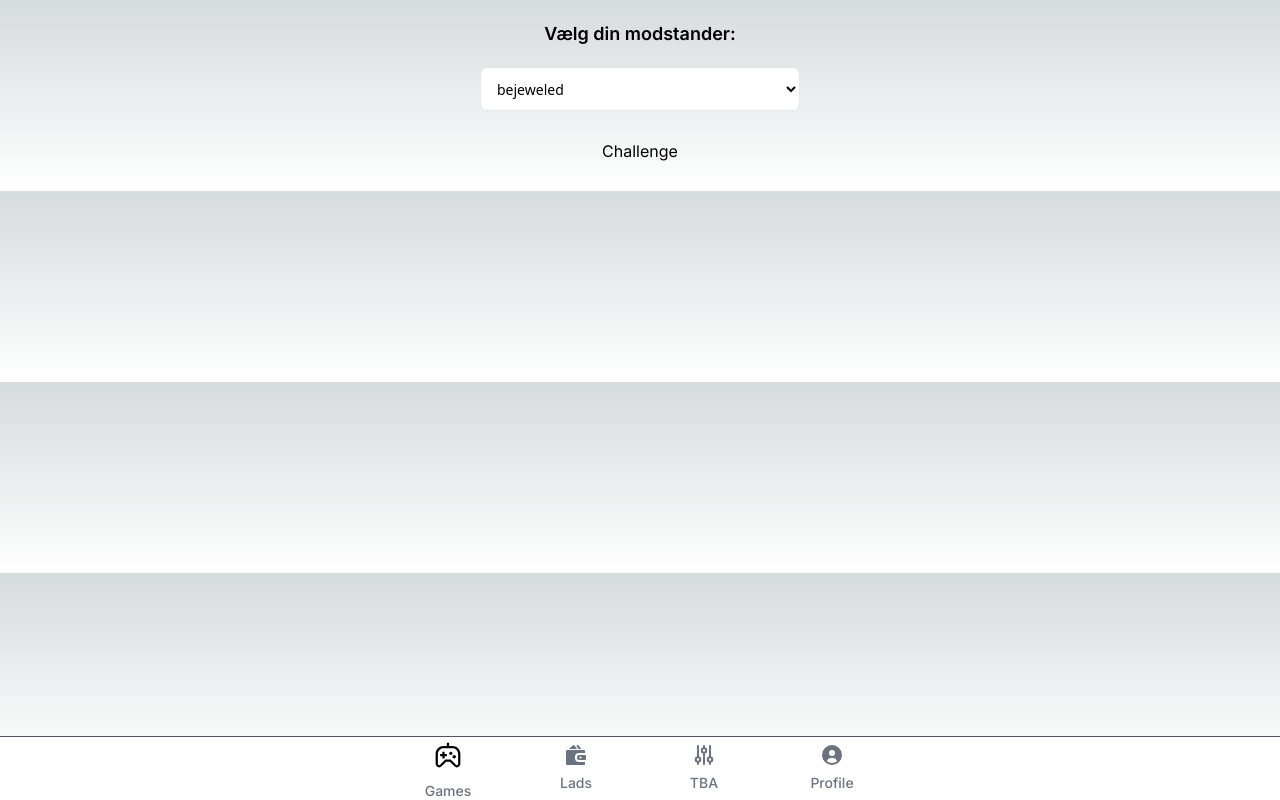
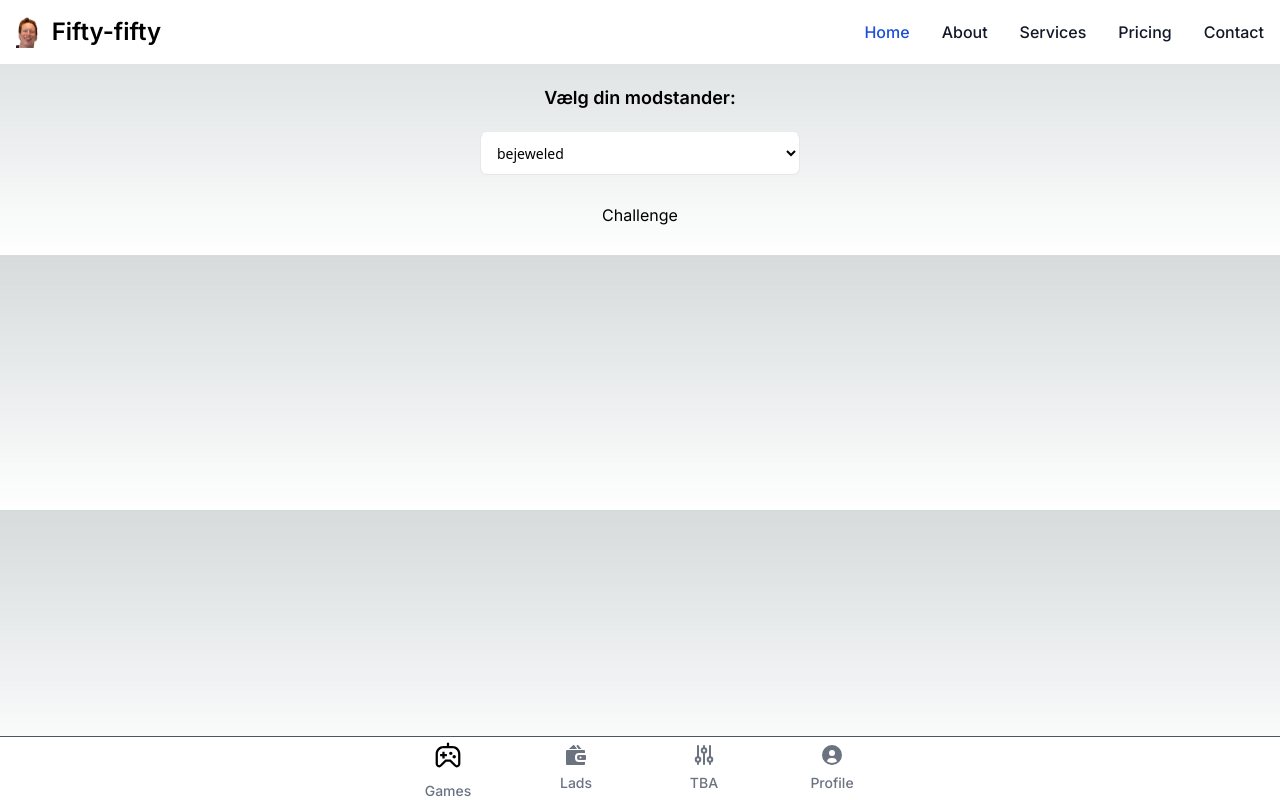
Before and after one commit to Fiedler12/betting-app, a Next.js app: page /games/fiftyfifty in a window 1280 px wide. Built offline with nearby package versions, Linux system fonts and the light colour scheme.

Commit message:
Now we have a dice. Soon time for backend work

```diff
--- /dev/null
+++ b/src/app/components/topNavbar.tsx
@@ -0,0 +1,86 @@
+export default function TopNavbar(title: string, backpath: string) {
+  return (
+    <nav className="bg-white border-gray-200 dark:bg-gray-900">
+      <div className="max-w-screen-xl flex flex-wrap items-center justify-between mx-auto p-4">
+        <a
+          href={backpath}
+          className="flex items-center space-x-3 rtl:space-x-reverse"
+        >
+          <img src="/lad-face.png" className="h-8" alt="Flowbite Logo" />
+          <span className="self-center text-2xl font-semibold whitespace-nowrap dark:text-white">
+            {title}
+          </span>
+        </a>
+        <button
+          data-collapse-toggle="navbar-default"
+          type="button"
+          className="inline-flex items-center p-2 w-10 h-10 justify-center text-sm text-gray-500 rounded-lg md:hidden hover:bg-gray-100 focus:outline-none focus:ring-2 focus:ring-gray-200 dark:text-gray-400 dark:hover:bg-gray-700 dark:focus:ring-gray-600"
+          aria-controls="navbar-default"
+          aria-expanded="false"
+        >
+          <span className="sr-only">Open main menu</span>
+          <svg
+            className="w-5 h-5"
+            aria-hidden="true"
+            xmlns="http://www.w3.org/2000/svg"
+            fill="none"
+            viewBox="0 0 17 14"
+          >
+            <path
+              stroke="currentColor"
+              stroke-linecap="round"
+              stroke-linejoin="round"
+              stroke-width="2"
+              d="M1 1h15M1 7h15M1 13h15"
+            />
+          </svg>
+        </button>
+        <div className="hidden w-full md:block md:w-auto" id="navbar-default">
+          <ul className="font-medium flex flex-col p-4 md:p-0 mt-4 border border-gray-100 rounded-lg bg-gray-50 md:flex-row md:space-x-8 rtl:space-x-reverse md:mt-0 md:border-0 md:bg-white dark:bg-gray-800 md:dark:bg-gray-900 dark:border-gray-700">
+            <li>
+              <a
+                href="#"
+                className="block py-2 px-3 text-white bg-blue-700 rounded md:bg-transparent md:text-blue-700 md:p-0 dark:text-white md:dark:text-blue-500"
+                aria-current="page"
+              >
+                Home
+              </a>
+            </li>
+            <li>
+              <a
+                href="#"
+                className="block py-2 px-3 text-gray-900 rounded hover:bg-gray-100 md:hover:bg-transparent md:border-0 md:hover:text-blue-700 md:p-0 dark:text-white md:dark:hover:text-blue-500 dark:hover:bg-gray-700 dark:hover:text-white md:dark:hover:bg-transparent"
+              >
+                About
+              </a>
+            </li>
+            <li>
+              <a
+                href="#"
+                className="block py-2 px-3 text-gray-900 rounded hover:bg-gray-100 md:hover:bg-transparent md:border-0 md:hover:text-blue-700 md:p-0 dark:text-white md:dark:hover:text-blue-500 dark:hover:bg-gray-700 dark:hover:text-white md:dark:hover:bg-transparent"
+              >
+                Services
+              </a>
+            </li>
+            <li>
+              <a
+                href="#"
+                className="block py-2 px-3 text-gray-900 rounded hover:bg-gray-100 md:hover:bg-transparent md:border-0 md:hover:text-blue-700 md:p-0 dark:text-white md:dark:hover:text-blue-500 dark:hover:bg-gray-700 dark:hover:text-white md:dark:hover:bg-transparent"
+              >
+                Pricing
+              </a>
+            </li>
+            <li>
+              <a
+                href="#"
+                className="block py-2 px-3 text-gray-900 rounded hover:bg-gray-100 md:hover:bg-transparent md:border-0 md:hover:text-blue-700 md:p-0 dark:text-white md:dark:hover:text-blue-500 dark:hover:bg-gray-700 dark:hover:text-white md:dark:hover:bg-transparent"
+              >
+                Contact
+              </a>
+            </li>
+          </ul>
+        </div>
+      </div>
+    </nav>
+  );
+}
--- a/src/app/games/chance/page.tsx
+++ b/src/app/games/chance/page.tsx
@@ -1,9 +1,10 @@
 import ActionButton from "@/app/components/actionbutton";
+import TopNavbar from "@/app/components/topNavbar";
 
 export default function Chance() {
   return (
     <div>
-      <ActionButton />
+      {TopNavbar("Chancen", "/games")}
       <h1>Chancen</h1>
     </div>
   );
--- /dev/null
+++ b/src/app/games/dice/page.tsx
@@ -0,0 +1,16 @@
+"use client";
+import TopNavbar from "@/app/components/topNavbar";
+import Dice from "react-dice-roll";
+
+export default function () {
+  return (
+    <>
+      <div>{TopNavbar("Terning", "/games")}</div>
+      <div className=" flex items-center justify-center py-10">
+        <div className="">
+          <Dice size={100} />
+        </div>
+      </div>
+    </>
+  );
+}
--- a/src/app/games/fiftyfifty/page.tsx
+++ b/src/app/games/fiftyfifty/page.tsx
@@ -1,5 +1,6 @@
 "use client";
 import ActionButton from "@/app/components/actionbutton";
+import TopNavbar from "@/app/components/topNavbar";
 import { lads } from "@/app/components/users";
 import { setPriority } from "os";
 import { useEffect, useState } from "react";
@@ -9,6 +10,7 @@
   issued,
   accepted,
   playerReady,
+  declined,
 }
 
 export default function FiftyFifty() {
@@ -26,6 +28,8 @@
   {
     if (!challengeIssued) {
       return (
+        <div>
+          {TopNavbar("Fifty-fifty", "/games")}
           <div className="flex flex-col flex-row items-center h-full w-full">
             <div>
               <h1 className="px-5 py-5 font-semibold text-lg">
@@ -52,9 +56,10 @@
               </button>
             </div>
           </div>
+        </div>
       );
     } else {
-      return <h1>Challenge issued</h1>;
+      return <div>{TopNavbar("fifty", "/games")}</div>;
     }
   }
 }
--- a/src/app/games/page.tsx
+++ b/src/app/games/page.tsx
@@ -36,6 +36,15 @@
               problem.
             </p>
           </li>
+          <li
+            className="px-6 py-4"
+            onClick={(e) => handleReroute(e, "/games/dice")}
+          >
+            <div className="flex justify-between">
+              <span className="font-semibold text-lg">Terning</span>
+            </div>
+            <p className="text-gray-700">Mangler du en hurtig terning?</p>
+          </li>
         </ul>
       </div>
     </div>
--- a/src/app/login/page.tsx
+++ b/src/app/login/page.tsx
@@ -1,6 +1,6 @@
-"use client"
+"use client";
 import { useRouter } from "next/navigation";
-import { useState } from "react"
+import { useState } from "react";
 
 export default function Login() {
   const [username, setUsername] = useState("");
@@ -11,10 +11,12 @@
 
   const submit = async () => {
     setLoading(true);
-        await setTimeout(() => {console.log("Login started")}, 1000);
-        router.push("/home");
-    }
-    return(
+    await setTimeout(() => {
+      console.log("Login started");
+    }, 1000);
+    router.push("/games");
+  };
+  return (
     <div className="flex min-h-full flex-1 flex-col px-6 py-12 lg:px-8">
       <div className="sm:mx-auto sm:w-full sm:max-w-sm">
         <img
@@ -26,18 +28,21 @@
           Velkommen lads
         </h2>
       </div>
-        {!loading ?
+      {!loading ? (
         <div className="mt-10 sm:mx-auto sm:w-full sm:max-w-sm">
           <form className="space-y-6" action={submit}>
-            {failed &&
+            {failed && (
               <div>
                 <label className="block text-sm font-medium leading-6 text-red-500">
                   Wrong username or password
                 </label>
               </div>
-            }
+            )}
             <div>
-              <label htmlFor="email" className="block text-sm font-medium leading-6 text-black dark:text-white">
+              <label
+                htmlFor="email"
+                className="block text-sm font-medium leading-6 text-black dark:text-white"
+              >
                 Email address
               </label>
               <div className="mt-2">
@@ -46,7 +51,7 @@
                   name="email"
                   type="email"
                   autoComplete="email"
-                  onChange={e => setUsername(e.target.value)}
+                  onChange={(e) => setUsername(e.target.value)}
                   required
                   className="block w-full rounded-md border-0 py-1.5 text-gray-900 shadow-sm ring-1 ring-inset ring-gray-300 placeholder:text-gray-400 focus:ring-2 focus:ring-inset focus:ring-indigo-600 sm:text-sm sm:leading-6"
                 />
@@ -55,7 +60,10 @@
 
             <div>
               <div className="flex items-center justify-between">
-                <label htmlFor="password" className="block text-sm font-medium leading-6 text-black dark:text-white">
+                <label
+                  htmlFor="password"
+                  className="block text-sm font-medium leading-6 text-black dark:text-white"
+                >
                   Password
                 </label>
               </div>
@@ -65,7 +73,7 @@
                   name="password"
                   type="password"
                   autoComplete="current-password"
-                  onChange={e => setPassword(e.target.value)}
+                  onChange={(e) => setPassword(e.target.value)}
                   required
                   className="block w-full rounded-md border-0 py-1.5 text-gray-900 shadow-sm ring-1 ring-inset ring-gray-300 placeholder:text-gray-400 focus:ring-2 focus:ring-inset focus:ring-indigo-600 sm:text-sm sm:leading-6"
                 />
@@ -82,12 +90,11 @@
             </div>
           </form>
         </div>
-        :
+      ) : (
         <div>
           <h1>Loading</h1>
-
         </div>
+      )}
+    </div>
+  );
 }
-        </div>
-    )
-}
```
Also changed, not shown: package.json (+6 -5 lines), public/lad-face.png (added), 1 other file (tests, documents, lock files or other folders). Lines whose indentation alone changed are shown as unchanged.
